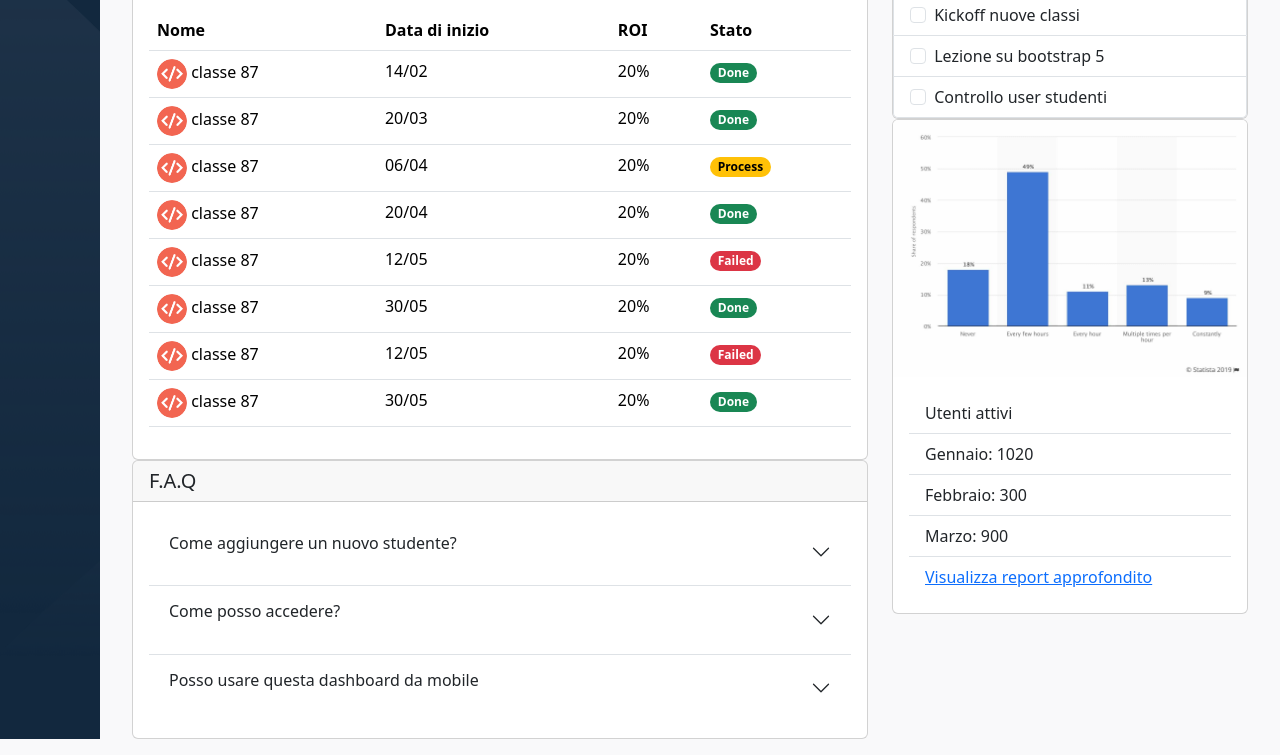
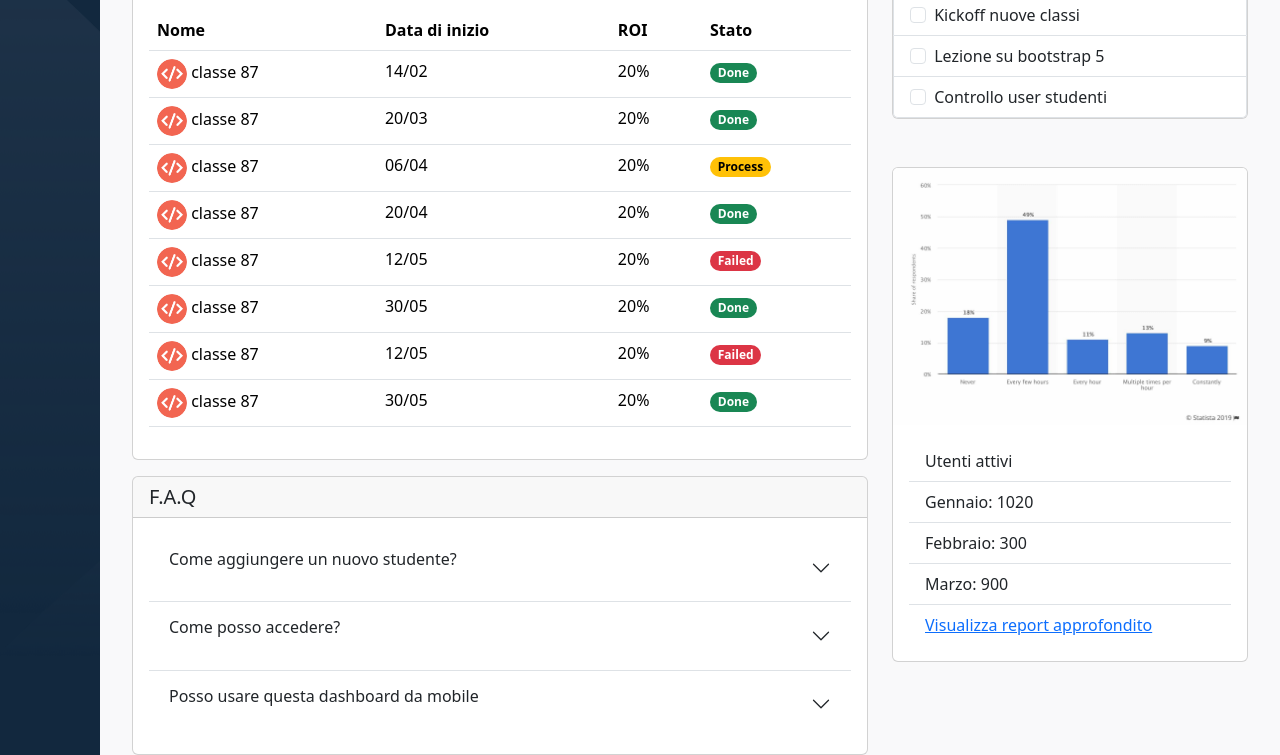
Before and after one commit to AlessioLaudicina/html-css-bootstrap-dashboard, a plain HTML site: page index.html in a window 1280 px wide. Shown: the part 230-985 px from the top of the page. Drawn offline with nearby package versions, Linux system fonts and the light colour scheme.

```diff
--- a/css/style.css
+++ b/css/style.css
@@ -69,6 +69,7 @@ aside{
 
 }
 
+
 .star-list span{
     background-color: #2b558f;
 }
--- a/index.html
+++ b/index.html
@@ -120,7 +120,7 @@
             </div>
 
 
-        <div class="first-table mt-2 px-3 d-flex">
+        <div class="first-table mt-2 px-3 d-flex ">
             <div class="container">
                 <div class="row">
                     <div class="col-lg-8">
@@ -209,7 +209,7 @@
 
                           </div>
 
-                          <div class="card">
+                          <div class="card mt-3">
                             <h5 class="card-header">F.A.Q</h5>
                             <div class="card-body">
                                 <div class="accordion accordion-flush" id="accordionFlushExample">
@@ -249,7 +249,7 @@
 
                     </div>
 
-                    <div class="col-lg-4 mt-lg-0 mt-md-2 mt-sm-2 ">
+                    <div class="col-lg-4 mt-lg-0 mt-md-3 mt-sm-3 ">
                 <div class="card">
                     <div class="card-header">
                       <h4>Todo</h4>
@@ -270,7 +270,7 @@
                       </ul>
 
                   </div>
-                  <div class="card mt-lg-0 mt-md-2 mt-sm-2">
+                  <div class="card mt-lg-5 mt-md-2 mt-sm-2">
                     <img src="./img/stats.jpeg" class="card-img-top" alt="...">
                     <div class="card-body">
                       <ul class="list-group list-group-flush">
```
